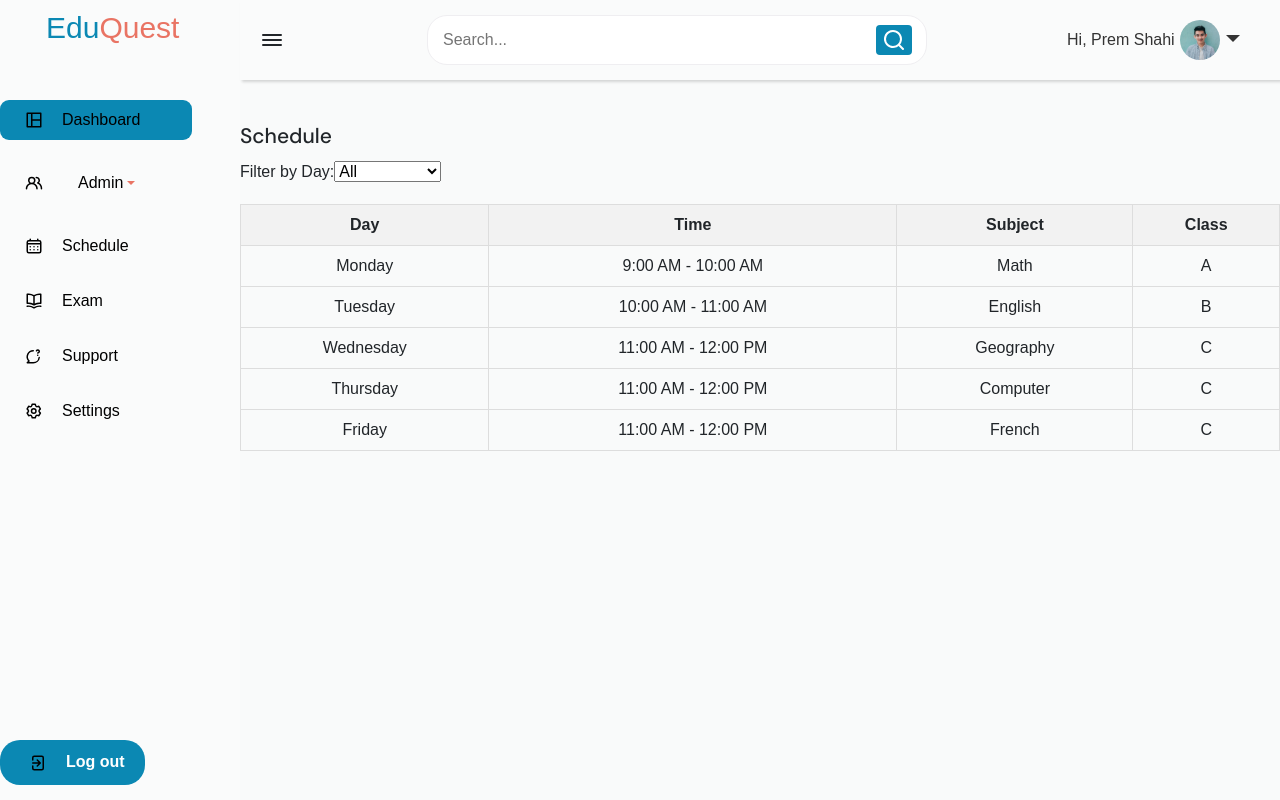
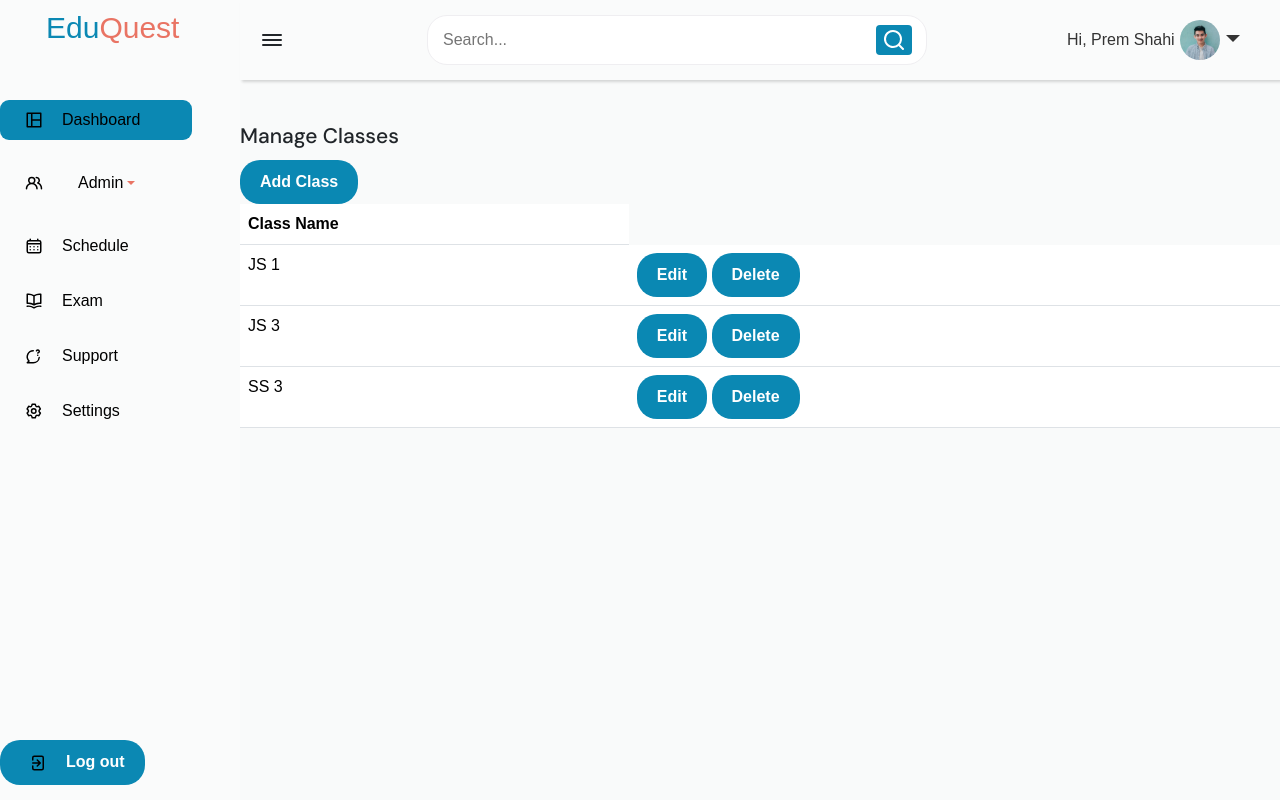
Before and after one commit to zinando/EduQuest, a React (Vite) app in the folder Frontend/: page /classes in a window 1280 px wide. Built offline with nearby package versions, Linux system fonts and the light colour scheme.

Commit message:
Update Classes.jsx

```diff
--- a/Frontend/src/pages/Admin/Classes.jsx
+++ b/Frontend/src/pages/Admin/Classes.jsx
@@ -1,21 +1,185 @@
-import '../../layout/Sidebar/SideBar.css'
-import Sidebar from '../../layout/Sidebar/SideBar'
-import Navbar from '../../layout/Navbar/NavBar'
-import Timetable from '../../component/Timetable/Timetable'
+import { useState } from 'react';
+import 'react-calendar/dist/Calendar.css';
+import '../Schedule/Schedule.css'
+import '../../layout/Sidebar/SideBar.css';
+import Navbar from '../../layout/NavBar/NavBar';
+import Sidebar from '../../layout/Sidebar/SideBar';
+import { Button, Table, Modal, Form } from 'react-bootstrap';
 
+export default function Subject() {
+  const [users, setUsers] = useState([
+    {
+      id: 1,
+      className: 'JS 1',
+    },
+    {
+      id: 2,
+      className: 'JS 3',
+    },
+    {
+      id: 2,
+      className: 'SS 3',
+    },
+  ]);
+  const [showEditModal, setShowEditModal] = useState(false);
+  const [showAddModal, setShowAddModal] = useState(false);
+  const [selectedUser, setSelectedUser] = useState(null);
+  const [newUser, setNewUser] = useState({
+    className: '',
+  });
 
+  const handleEditUser = (user) => {
+    setSelectedUser(user);
+    setShowEditModal(true);
+  };
 
+  const handleCloseEditModal = () => {
+    setSelectedUser(null);
+    setShowEditModal(false);
+  };
 
-export default function Classes() {
+  const handleUpdateUser = (updatedUser) => {
+    const updatedUsers = users.map((user) =>
+      user.id === updatedUser.id ? updatedUser : user
+    );
+    setUsers(updatedUsers);
+    handleCloseEditModal();
+  };
+
+  const handleDeleteUser = (userId) => {
+    const updatedUsers = users.filter((user) => user.id !== userId);
+    setUsers(updatedUsers);
+  };
+
+  const handleShowAddModal = () => {
+    setShowAddModal(true);
+  };
+
+  const handleCloseAddModal = () => {
+    setShowAddModal(false);
+    setNewUser({
+      className: '',
+
+    });
+  };
+
+  const handleAddUser = () => {
+    const newUserWithId = {
+      ...newUser,
+      id: users.length + 1, // Generate a new ID (dont't forget to replace)
+    };
+    setUsers([...users, newUserWithId]);
+    handleCloseAddModal();
+  };
+
   return (
     <>
       <Sidebar />
       <section className="home-section">
         <Navbar />
         <div className="home-content">
-          <Timetable/>
+          <div>
+            <h1 className='custom-heading'>Manage Classes</h1>
+            <Button variant="primary" onClick={handleShowAddModal}>
+              Add Class
+            </Button>
+            <Table >
+              <thead>
+                <tr>
+                  <th>Class Name</th>
+                </tr>
+              </thead>
+              <tbody>
+                {users.map((user) => (
+                  <tr key={user.id}>
+                    <td>{user.className}</td>
+                    <td>
+                      <Button variant="primary" onClick={() => handleEditUser(user)}>
+                        Edit
+                      </Button>{' '}
+                      <Button variant="danger" onClick={() => handleDeleteUser(user.id)}>
+                        Delete
+                      </Button>
+                    </td>
+                  </tr>
+                ))}
+              </tbody>
+            </Table>
+
+            {/* Edit User Modal */}
+            <Modal show={showEditModal} onHide={handleCloseEditModal}>
+              <Modal.Header closeButton>
+                <Modal.Title>Edit Class</Modal.Title>
+              </Modal.Header>
+              <Modal.Body>
+                <Form>
+                  <Form.Group controlId="formBasicClass">
+                    <Form.Label>Class</Form.Label>
+                    <Form.Control
+                      as="select"
+                      value={selectedUser?.class || 'Class A'}
+                      onChange={(e) =>
+                        setSelectedUser({ ...selectedUser, class: e.target.value })
+                      }
+                    >
+                      <option value="Class A">JS 1</option>
+                      <option value="Class B">JS 2</option>
+                      <option value="Class C">JS 3</option>
+                      <option value="Class C">SS 1</option>
+                      <option value="Class C">SS 2</option>
+                      <option value="Class C">SS 3</option>
+                    </Form.Control>
+                  </Form.Group>
+                </Form>
+              </Modal.Body>
+              <Modal.Footer>
+                <Button variant="secondary" onClick={handleCloseEditModal}>
+                  Close
+                </Button>
+                <Button variant="primary" onClick={() => handleUpdateUser(selectedUser)}>
+                  Save Changes
+                </Button>
+              </Modal.Footer>
+            </Modal>
+
+            {/* Add User Modal */}
+            <Modal show={showAddModal} onHide={handleCloseAddModal}>
+              <Modal.Header closeButton>
+                <Modal.Title>Add Class</Modal.Title>
+              </Modal.Header>
+              <Modal.Body>
+                <Form>
+                  <Form.Group controlId="formBasicClass">
+                    <Form.Label>Class</Form.Label>
+                    <Form.Control
+                      as="select"
+                      value={newUser.class}
+                      onChange={(e) =>
+                        setNewUser({ ...newUser, class: e.target.value })
+                      }
+                    >
+                      <option value="Class A">JS 1</option>
+                      <option value="Class B">JS 2</option>
+                      <option value="Class C">JS 3</option>
+                      <option value="Class C">SS 1</option>
+                      <option value="Class C">SS 2</option>
+                      <option value="Class C">SS 3</option>
+                    </Form.Control>
+                  </Form.Group>
+                </Form>
+              </Modal.Body>
+              <Modal.Footer>
+                <Button variant="secondary" onClick={handleCloseAddModal}>
+                  Close
+                </Button>
+                <Button variant="primary" onClick={handleAddUser}>
+                  Add User
+                </Button>
+              </Modal.Footer>
+            </Modal>
+          </div>
         </div>
       </section>
     </>
-  )
+  );
 }
```
